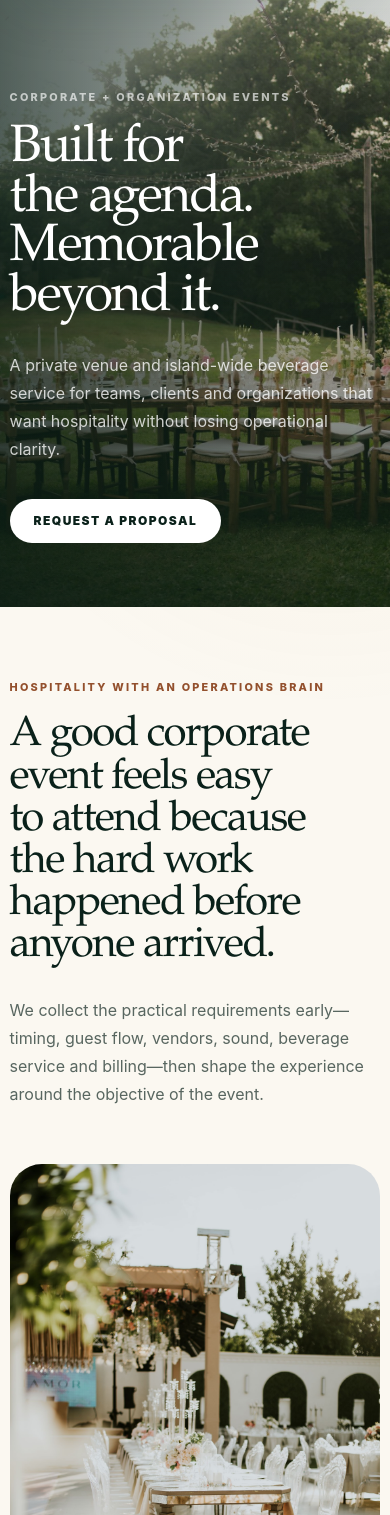
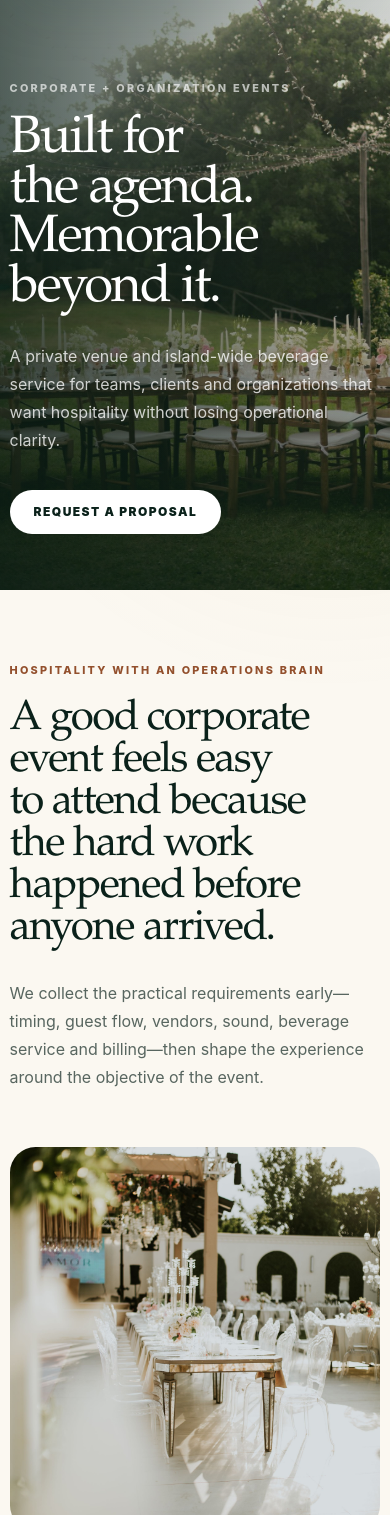
Before and after one commit to AstroTat808/koasevents.com, an Astro site: page /corporate-events in a window 390 px wide. Shown: the part 85-1600 px from the top of the page. Built offline with nearby package versions, Linux system fonts and the light colour scheme; Astro itself is replaced by a stand-in of ours.

Commit message:
Refine corporate events responsive rhythm

```diff
--- a/src/pages/corporate-events/index.astro
+++ b/src/pages/corporate-events/index.astro
@@ -9,15 +9,15 @@ const ops=['Run-of-show timing','Guest arrival + parking','AV / sound needs','Fo
 ---
 <BaseLayout title="Corporate Events on Hawaiʻi Island | Koa’s Events" description="Plan team retreats, client events, company celebrations and mobile bar service with Koa’s Events on Hawaiʻi Island." canonical="https://www.koasevents.com/corporate-events/">
 <main>
-<section class="relative min-h-[82svh] overflow-hidden bg-[var(--koa-ink)] text-white"><ResponsiveImage {...media.hospitality} width={1900} height={1250} sizes="100vw" class="absolute inset-0 h-full w-full object-cover" priority/><div class="hero-shade absolute inset-0"></div><Header/><div class="container-shell relative z-10 flex min-h-[82svh] items-end pb-16 pt-40 lg:pb-24"><div class="max-w-4xl"><p class="eyebrow text-white/65">Corporate + organization events</p><h1 class="display mt-5 text-6xl leading-[.9] sm:text-7xl lg:text-[6.3rem]">Built for the agenda. Memorable beyond it.</h1><p class="mt-7 max-w-2xl text-base leading-7 text-white/78 sm:text-lg">A private venue and island-wide beverage service for teams, clients and organizations that want hospitality without losing operational clarity.</p><a href="/inquire/?service=both" class="mt-9 inline-flex rounded-full bg-white px-6 py-3.5 text-xs font-black uppercase tracking-[.12em] text-[var(--koa-ink)]">Request a proposal</a></div></div></section>
+<section class="relative min-h-[80svh] overflow-hidden bg-[var(--koa-ink)] text-white md:min-h-[82svh]"><ResponsiveImage {...media.hospitality} width={1900} height={1250} sizes="100vw" class="absolute inset-0 h-full w-full object-cover" priority/><div class="hero-shade absolute inset-0"></div><Header/><div class="container-shell relative z-10 flex min-h-[80svh] items-end pb-14 pt-32 md:min-h-[82svh] md:pt-40 lg:pb-24"><div class="max-w-4xl"><p class="eyebrow text-white/65">Corporate + organization events</p><h1 class="display mt-5 text-6xl leading-[.9] sm:text-7xl lg:text-[6.3rem]">Built for the agenda. Memorable beyond it.</h1><p class="mt-7 max-w-2xl text-base leading-7 text-white/78 sm:text-lg">A private venue and island-wide beverage service for teams, clients and organizations that want hospitality without losing operational clarity.</p><a href="/inquire/?service=both" class="mt-9 inline-flex rounded-full bg-white px-6 py-3.5 text-xs font-black uppercase tracking-[.12em] text-[var(--koa-ink)]">Request a proposal</a></div></div></section>
 
-<section class="py-24 lg:py-36"><div class="container-shell grid gap-14 lg:grid-cols-[.82fr_1.18fr] lg:items-center lg:gap-24"><div><p class="eyebrow text-[var(--koa-clay)]">Hospitality with an operations brain</p><h2 class="display mt-5 text-5xl leading-[1] sm:text-6xl">A good corporate event feels easy to attend because the hard work happened before anyone arrived.</h2><p class="mt-7 text-base leading-7 text-[var(--koa-ink)]/68">We collect the practical requirements early—timing, guest flow, vendors, sound, beverage service and billing—then shape the experience around the objective of the event.</p></div><div class="relative min-h-[38rem] overflow-hidden rounded-[2rem]"><ResponsiveImage {...media.tableSettings} width={1200} height={1200} sizes="(min-width:1024px) 50vw,100vw" class="absolute inset-0 h-full w-full object-cover"/></div></div></section>
+<section class="py-24 lg:py-36"><div class="container-shell grid gap-14 lg:grid-cols-[.82fr_1.18fr] lg:items-center lg:gap-24"><div><p class="eyebrow text-[var(--koa-clay)]">Hospitality with an operations brain</p><h2 class="display mt-5 text-5xl leading-[1] sm:text-6xl">A good corporate event feels easy to attend because the hard work happened before anyone arrived.</h2><p class="mt-7 text-base leading-7 text-[var(--koa-ink)]/68">We collect the practical requirements early—timing, guest flow, vendors, sound, beverage service and billing—then shape the experience around the objective of the event.</p></div><div class="relative h-[24rem] overflow-hidden rounded-[1.6rem] sm:h-[30rem] lg:h-[38rem] lg:rounded-[2rem]"><ResponsiveImage {...media.tableSettings} width={1200} height={1200} sizes="(min-width:1024px) 50vw,100vw" class="absolute inset-0 h-full w-full object-cover"/></div></div></section>
 
 <section class="bg-[var(--koa-ink)] py-24 text-white lg:py-32"><div class="container-shell"><div class="grid gap-10 lg:grid-cols-[.72fr_1.28fr]"><div><p class="eyebrow text-[var(--koa-amber-light)]">Use cases</p><h2 class="display mt-5 text-5xl leading-[1] sm:text-6xl">From off-sites to client nights.</h2></div><div class="grid gap-px overflow-hidden rounded-[1.3rem] bg-white/10 sm:grid-cols-2">{useCases.map((x,i)=><div class="bg-[var(--koa-ink)] p-6"><p class="eyebrow text-white/32">0{i+1}</p><p class="display mt-3 text-2xl">{x}</p></div>)}</div></div></div></section>
 
 <section class="koa-grain bg-[var(--koa-sand)] py-24 lg:py-32"><div class="container-shell grid gap-12 lg:grid-cols-[.72fr_1.28fr] lg:gap-24"><div><p class="eyebrow text-[var(--koa-clay)]">Proposal-ready details</p><h2 class="display mt-5 text-5xl leading-[1] sm:text-6xl">We qualify the logistics before we quote the experience.</h2></div><div class="grid border-t border-[var(--koa-line)]">{ops.map((x,i)=><div class="grid gap-3 border-b border-[var(--koa-line)] py-5 sm:grid-cols-[3rem_1fr]"><span class="eyebrow text-[var(--koa-clay)]">0{i+1}</span><p class="text-sm font-semibold text-[var(--koa-ink)]/68">{x}</p></div>)}</div></div></section>
 
-<section class="py-24 lg:py-32"><div class="container-shell grid gap-4 lg:grid-cols-3"><article class="rounded-[1.5rem] border border-[var(--koa-line)] bg-white p-7"><p class="eyebrow text-[var(--koa-clay)]">Venue</p><h2 class="display mt-10 text-4xl">A private place to meet differently.</h2><p class="mt-4 text-sm leading-6 text-[var(--koa-ink)]/64">Retreats, workshops, appreciation events and company celebrations in Mountain View.</p></article><article class="rounded-[1.5rem] border border-[var(--koa-line)] bg-white p-7"><p class="eyebrow text-[var(--koa-clay)]">Mobile Bar</p><h2 class="display mt-10 text-4xl">Hospitality at your location.</h2><p class="mt-4 text-sm leading-6 text-[var(--koa-ink)]/64">Dry-bar service and zero-proof planning for off-site corporate events around Hawaiʻi Island.</p></article><article class="rounded-[1.5rem] bg-[var(--koa-forest)] p-7 text-white"><p class="eyebrow text-[var(--koa-amber-light)]">Combined</p><h2 class="display mt-10 text-4xl">One event plan, fewer loose ends.</h2><p class="mt-4 text-sm leading-6 text-white/62">Venue and beverage service scoped together through one inquiry.</p></article></div></section>
+<section class="py-20 lg:py-32"><div class="container-shell grid gap-4 lg:grid-cols-3"><article class="rounded-[1.5rem] border border-[var(--koa-line)] bg-white p-7"><p class="eyebrow text-[var(--koa-clay)]">Venue</p><h2 class="display mt-10 text-4xl">A private place to meet differently.</h2><p class="mt-4 text-sm leading-6 text-[var(--koa-ink)]/64">Retreats, workshops, appreciation events and company celebrations in Mountain View.</p></article><article class="rounded-[1.5rem] border border-[var(--koa-line)] bg-white p-7"><p class="eyebrow text-[var(--koa-clay)]">Mobile Bar</p><h2 class="display mt-10 text-4xl">Hospitality at your location.</h2><p class="mt-4 text-sm leading-6 text-[var(--koa-ink)]/64">Dry-bar service and zero-proof planning for off-site corporate events around Hawaiʻi Island.</p></article><article class="rounded-[1.5rem] bg-[var(--koa-forest)] p-7 text-white"><p class="eyebrow text-[var(--koa-amber-light)]">Combined</p><h2 class="display mt-10 text-4xl">One event plan, fewer loose ends.</h2><p class="mt-4 text-sm leading-6 text-white/62">Venue and beverage service scoped together through one inquiry.</p></article></div></section>
 
 <section class="bg-[var(--koa-forest)] py-20 text-white"><div class="container-shell flex flex-col gap-8 lg:flex-row lg:items-end lg:justify-between"><div class="max-w-3xl"><p class="eyebrow text-[var(--koa-amber-light)]">Start with the objective</p><h2 class="display mt-4 text-5xl leading-[1] sm:text-6xl">Tell us what the event needs to accomplish.</h2></div><a href="/inquire/?service=both" class="rounded-full bg-white px-6 py-3.5 text-xs font-black uppercase tracking-[.12em] text-[var(--koa-ink)]">Request a proposal</a></div></section>
 </main><Footer/></BaseLayout>
```
